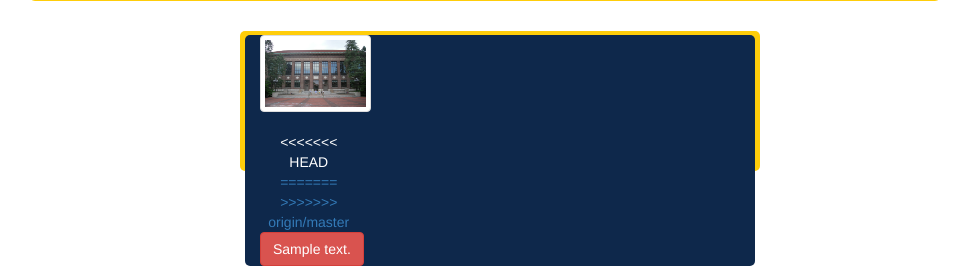
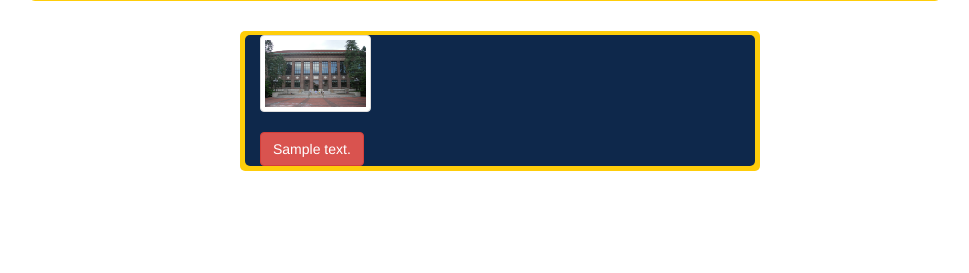
Before and after one commit to yuanluya/SchedulePlanningWebsite, a Python web app: template templates/index.html in a window 1280 px wide. Shown: the part 527-800 px from the top of the page, without its empty margins (155-1124 px from the left). Run offline with Jinja, Linux system fonts and the light colour scheme; the template is opened without the code that fills it: most values are stand-ins (such as "Sample title", 1, 10 or a date in 2020).

Commit message:
Update index.html

```diff
--- a/templates/index.html
+++ b/templates/index.html
@@ -32,11 +32,7 @@
             {% endif %}
           </div>
           <div class="caption">
-<<<<<<< HEAD
-            <a href="/terms/{{term['TermCode']}}">
-=======
             <a href="/terms/{{term['TermCode']}}"  target="_blank">
->>>>>>> origin/master
               {% if term['TermCode'] == "2020" %}
                 <button type="button" class="btn btn-primary" role="button">
     		          {{ term['TermShortDescr'] }}
```
